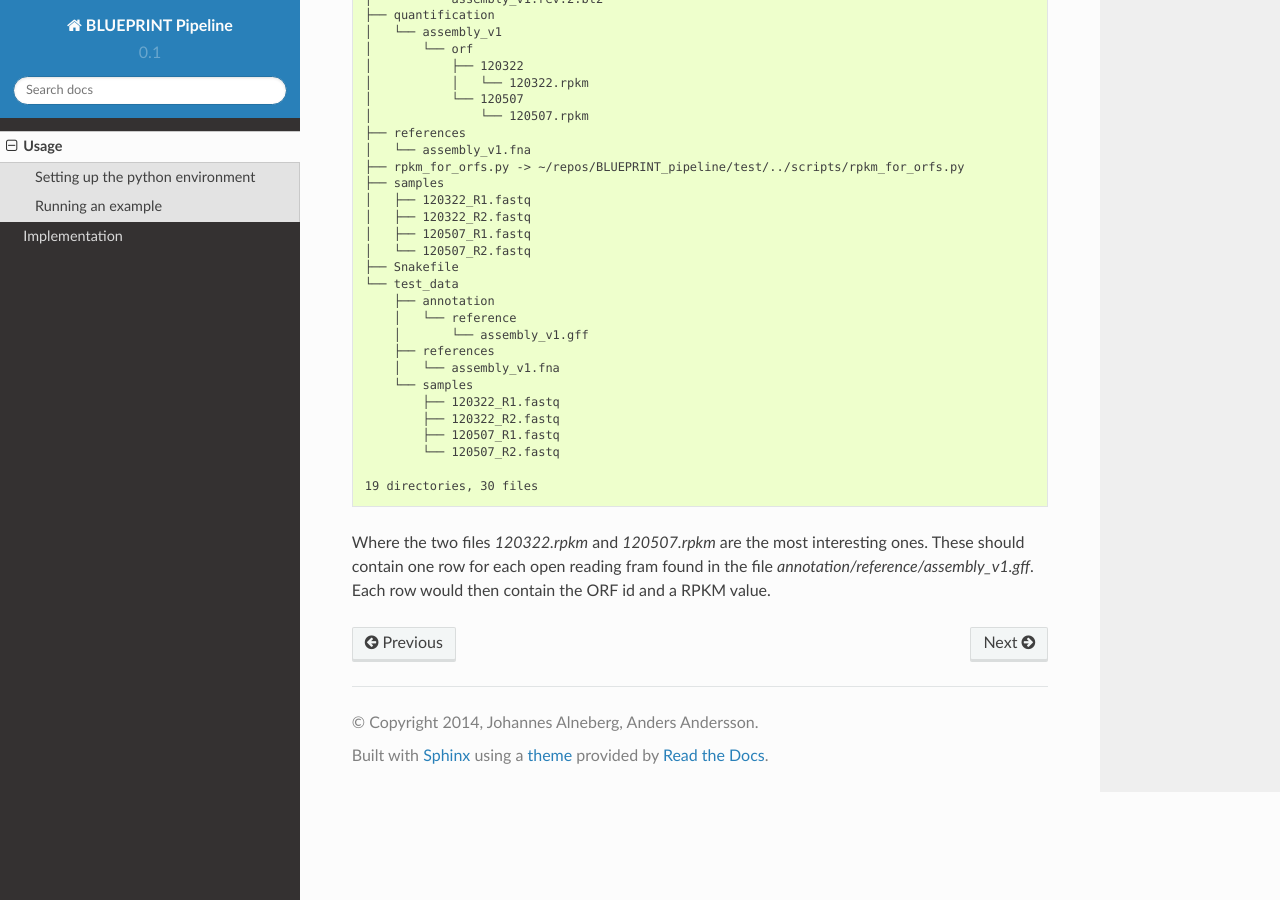
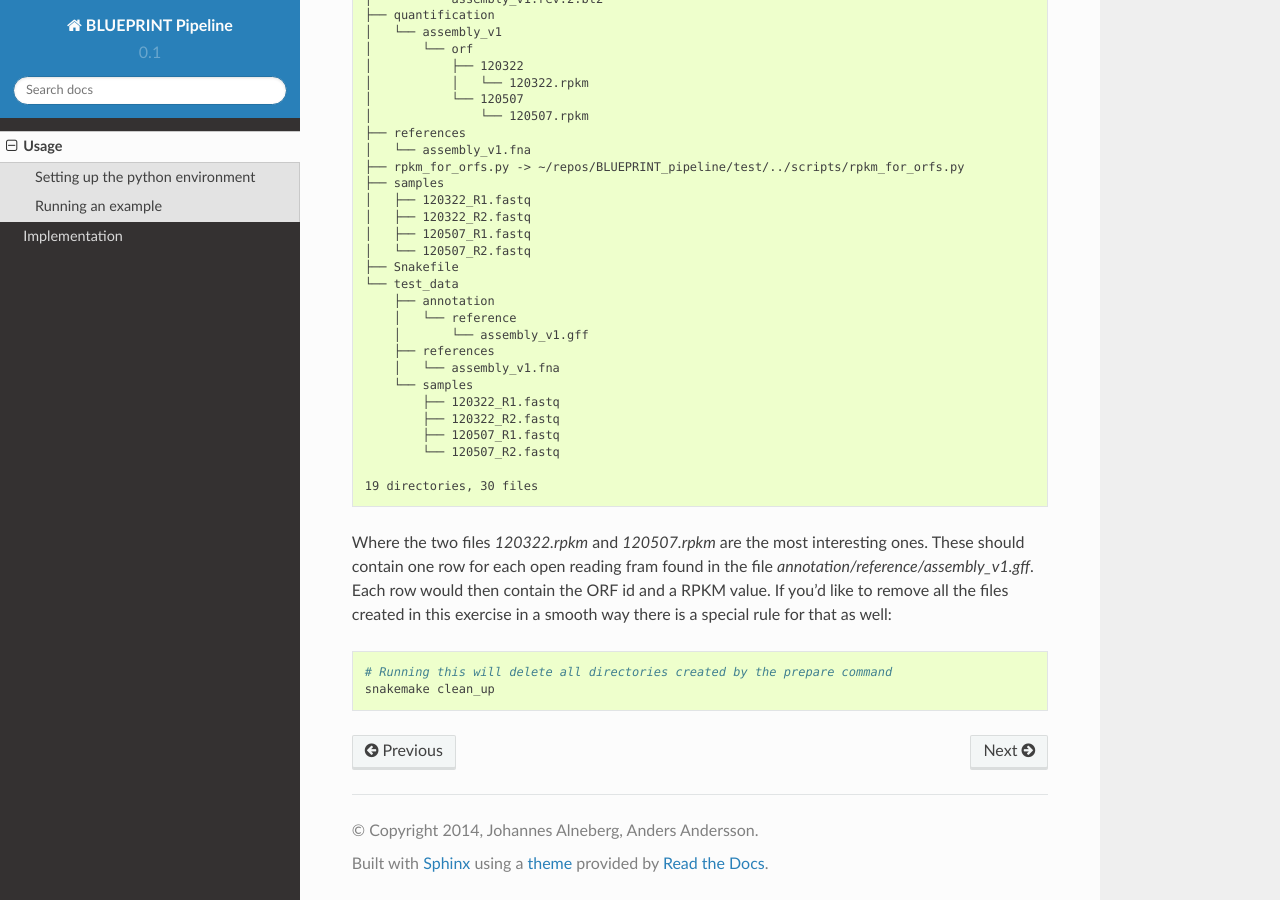
Before and after one commit to EnvGen/BLUEPRINT_pipeline, a Sphinx documentation site: the page built from doc/source/usage.rst, in a window 1280 px wide and 900 px high, scrolled down 3684 px. Built offline with Sphinx 7.4.7 and the Read the Docs theme 2.0.0, drawn with Linux system fonts in a browser that asks for light colours.

Commit message:
Added clean_up to usage doc

```diff
--- a/doc/source/usage.rst
+++ b/doc/source/usage.rst
@@ -200,4 +200,7 @@ If everything went alright you should now have have the following files::
 
     19 directories, 30 files
 
-Where the two files `120322.rpkm` and `120507.rpkm` are the most interesting ones. These should contain one row for each open reading fram found in the file `annotation/reference/assembly_v1.gff`. Each row would then contain the ORF id and a RPKM value.
+Where the two files `120322.rpkm` and `120507.rpkm` are the most interesting ones. These should contain one row for each open reading fram found in the file `annotation/reference/assembly_v1.gff`. Each row would then contain the ORF id and a RPKM value. If you'd like to remove all the files created in this exercise in a smooth way there is a special rule for that as well::
+
+    # Running this will delete all directories created by the prepare command
+    snakemake clean_up
```
